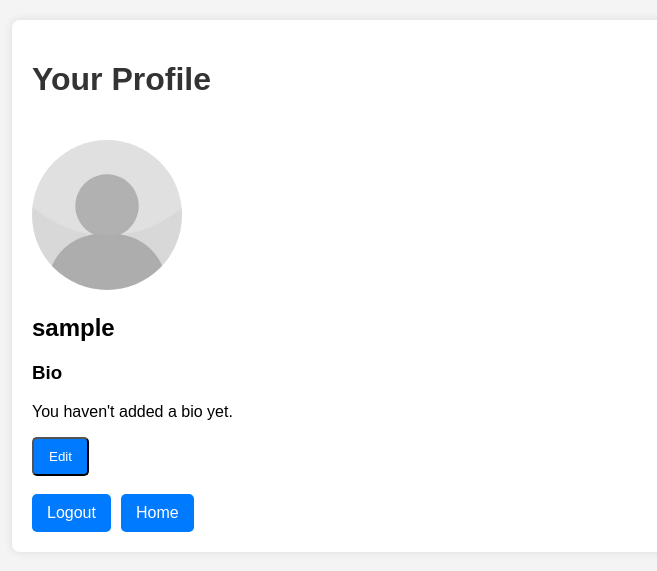
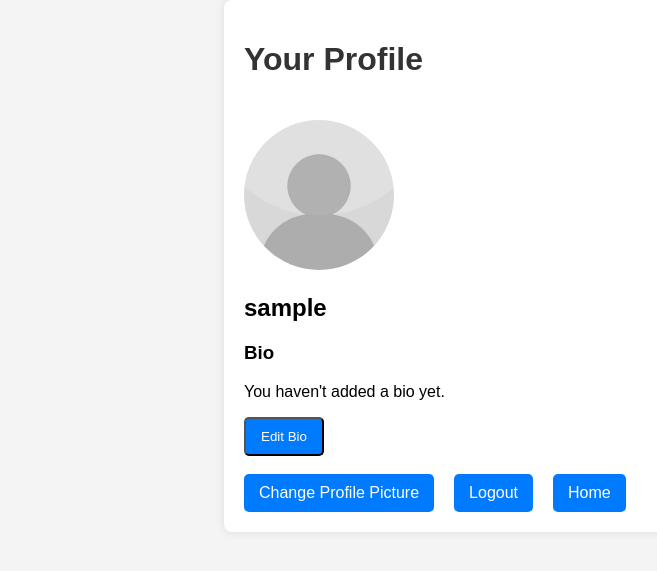
Before and after one commit to SYM-Hacks/CalgaryHacks2025, a Django app: page /profile/ in a window 1280 px wide. Shown: the top 571 px of the page, without its empty margins (96-753 px from the left). Run offline with Django 5.2, Linux system fonts and the light colour scheme; the visitor is signed in with stand-in values (Sample User, id 1); data comes from the database, SQL or seed files in the repository.

Commit message:
made it so that user can upload pfp and fixed post

```diff
--- a/app/app/settings.py
+++ b/app/app/settings.py
@@ -13,8 +13,11 @@ https://docs.djangoproject.com/en/5.1/ref/settings/
 from pathlib import Path
 import os
 
-# Build paths inside the project like this: BASE_DIR / 'subdir'.
 BASE_DIR = Path(__file__).resolve().parent.parent
+
+MEDIA_URL = '/media/'
+MEDIA_ROOT = os.path.join(BASE_DIR, 'media')
+
 
 
 # Quick-start development settings - unsuitable for production
--- a/app/app/urls.py
+++ b/app/app/urls.py
@@ -22,6 +22,8 @@ from django.contrib import admin
 from django.urls import path, include
 from django.contrib.auth.views import LoginView
 from forum.views import home, signup
+from django.conf import settings
+from django.conf.urls.static import static
 
 urlpatterns = [
     path('admin/', admin.site.urls),
@@ -30,4 +32,4 @@ urlpatterns = [
     path('', home, name='home'),  # Home is now protected (only logged-in users can access)
     path('accounts/', include('django.contrib.auth.urls')),  # Default auth system
     path('', include('forum.urls')),
-]
+] + static(settings.MEDIA_URL, document_root=settings.MEDIA_ROOT)
--- a/app/forum/models.py
+++ b/app/forum/models.py
@@ -21,10 +21,12 @@ class Post(models.Model):
     title = models.CharField(max_length=255)
     content = models.TextField()
     category = models.ForeignKey(Category, on_delete=models.CASCADE, default=get_default_category)
+    image = models.ImageField(upload_to='post_images/', blank=True, null=True)  # New field for post image
     created_at = models.DateTimeField(auto_now_add=True)
 
     def __str__(self):
         return f"{self.title} - {self.category.name}"
+
 
 class Chat(models.Model):
     user1 = models.ForeignKey(User, related_name='chats_as_user1', on_delete=models.CASCADE)
@@ -51,6 +53,7 @@ class Message(models.Model):
 class Profile(models.Model):
     user = models.OneToOneField(User, on_delete=models.CASCADE)
     bio = models.TextField(blank=True, null=True)
+    profile_pic = models.ImageField(upload_to='profile_pics/', blank=True, null=True)
 
     def __str__(self):
         return f"{self.user.username}'s profile"
--- a/app/forum/templates/forum/home.html
+++ b/app/forum/templates/forum/home.html
@@ -6,7 +6,7 @@
     <title>Home - Community</title>
     {% load static %}
     <link rel="stylesheet" href="{% static 'forum/styles.css' %}">
-    </head>
+</head>
 <body>
     <div class="container">
         <header>
@@ -32,7 +32,7 @@
             <nav>
                 <a href="{% url 'home' %}" class="btn">All Admin Posts</a>
                 {% for category in categories %}
-                    <a href="?category={{ category.name }}" class="btn">{{ category.name }}</a>
+                    <a href="{% url 'posts' %}?category={{ category.name }}" class="btn">{{ category.name }}</a>
                 {% endfor %}
             </nav>
         </section>
@@ -48,7 +48,7 @@
                         Posted by
                         <strong>
                             <a href="{% url 'user_profile' post.user.id %}">
-                                {{ post.user.username}}
+                                {{ post.user.username }}
                             </a>
                         </strong>
                         in <strong>{{ post.category.name }}</strong>
--- a/app/forum/templates/forum/profile.html
+++ b/app/forum/templates/forum/profile.html
@@ -23,12 +23,20 @@
         .bio-edit {
             display: none; /* Initially hidden */
         }
+        /* Additional styling for profile container */
+        .profile-container {
+            max-width: 600px;
+            margin: 0 auto;
+            padding: 20px;
+        }
+        .profile-nav .btn {
+            margin-right: 10px;
+        }
     </style>
     <script>
         function toggleBioEdit() {
             var displayDiv = document.getElementById('bio-display');
             var editDiv = document.getElementById('bio-edit');
-
             if (editDiv.style.display === 'none' || editDiv.style.display === '') {
                 editDiv.style.display = 'block';
                 displayDiv.style.display = 'none';
@@ -46,15 +54,18 @@
         </header>
 
         <section class="profile-info">
-            <!-- Default profile picture -->
-            <img src="{% static 'forum/dif.jpg' %}" alt="Profile Picture" class="profile-pic">
+            <!-- Display the user's profile picture if available, else a default -->
+            {% if profile.profile_pic %}
+                <img src="{{ profile.profile_pic.url }}" alt="Profile Picture" class="profile-pic">
+            {% else %}
+                <img src="{% static 'forum/dif.jpg' %}" alt="Default Profile Picture" class="profile-pic">
+            {% endif %}
             <!-- Display the logged-in user's username -->
             <h2>{{ request.user.username }}</h2>
         </section>
 
         <section class="bio-section">
             <h3>Bio</h3>
-
             <!-- Display Mode -->
             <div id="bio-display" class="bio-display">
                 {% if bio %}
@@ -62,11 +73,9 @@
                 {% else %}
                     <p>You haven't added a bio yet.</p>
                 {% endif %}
-                <button type="button" class="btn" onclick="toggleBioEdit()">Edit</button>
-                <br>
-                <br>
+                <button type="button" class="btn" onclick="toggleBioEdit()">Edit Bio</button>
+                <br><br>
             </div>
-
             <!-- Edit Mode -->
             <div id="bio-edit" class="bio-edit">
                 <form method="post" action="{% url 'update_bio' %}" onsubmit="setTimeout(function() { window.location.reload(); }, 500);">
@@ -80,6 +89,8 @@
         </section>
 
         <nav class="profile-nav">
+            <!-- Link to update profile picture -->
+            <a href="{% url 'update_profile_picture' %}" class="btn">Change Profile Picture</a>
             <!-- Logout button -->
             <a href="{% url 'logout' %}" class="btn">Logout</a>
             <!-- Back to Home button -->
--- a/app/forum/urls.py
+++ b/app/forum/urls.py
@@ -20,4 +20,5 @@ urlpatterns = [
     path('create_post/', create_post, name='create_post'),
     path('profile/<int:user_id>/', views.user_profile, name='user_profile'),
     path('api/get_chat_messages/', views.get_messages, name='get_chat_messages'),
+    path('profile/update_picture/', views.update_profile_picture, name='update_profile_picture'),
 ]
--- a/app/forum/views.py
+++ b/app/forum/views.py
@@ -9,6 +9,8 @@ import json
 from django.contrib.auth.models import User
 from django.utils import timezone
 import pytz
+from .forms import ProfilePictureForm
+
 
 def signup(request):
     if request.method == "POST":
@@ -61,6 +63,7 @@ def create_post(request):
         title = request.POST.get('title')
         content = request.POST.get('content')
         category_id = request.POST.get('category')
+        image = request.FILES.get('image')  # Get the uploaded image if provided
 
         try:
             category = Category.objects.get(id=category_id)
@@ -68,11 +71,18 @@ def create_post(request):
             category = None
 
         if category:
-            Post.objects.create(user=request.user, title=title, content=content, category=category)
+            Post.objects.create(
+                user=request.user,
+                title=title,
+                content=content,
+                category=category,
+                image=image  # Save the image (or None if not provided)
+            )
             return redirect('posts')
 
     categories = Category.objects.all()
     return render(request, 'forum/post.html', {'categories': categories})
+
 
 
 
@@ -129,7 +139,11 @@ def send_message(request, chat_id):
 @login_required
 def profile_view(request):
     profile, created = Profile.objects.get_or_create(user=request.user)
-    return render(request, 'forum/profile.html', {'bio': profile.bio})
+    return render(request, 'forum/profile.html', {
+        'profile': profile,
+        'bio': profile.bio,
+    })
+
 
 
 @login_required
@@ -239,3 +253,16 @@ def user_profile(request, user_id):
         'user_obj': user_obj,
         'profile': profile,
     })
+
+@login_required
+def update_profile_picture(request):
+    # Get or create the profile for the current user
+    profile, created = Profile.objects.get_or_create(user=request.user)
+    if request.method == "POST":
+        form = ProfilePictureForm(request.POST, request.FILES, instance=profile)
+        if form.is_valid():
+            form.save()
+            return redirect('profile')  # or wherever you want to redirect
+    else:
+        form = ProfilePictureForm(instance=profile)
+    return render(request, "forum/update_profile_picture.html", {"form": form})
```
Also changed, not shown: app/forum/forms.py (added, +7 -0 lines), app/forum/templates/forum/update_profile_picture.html (added, +21 -0 lines), app/forum/templates/forum/user_profile.html (+6 -3 lines).
